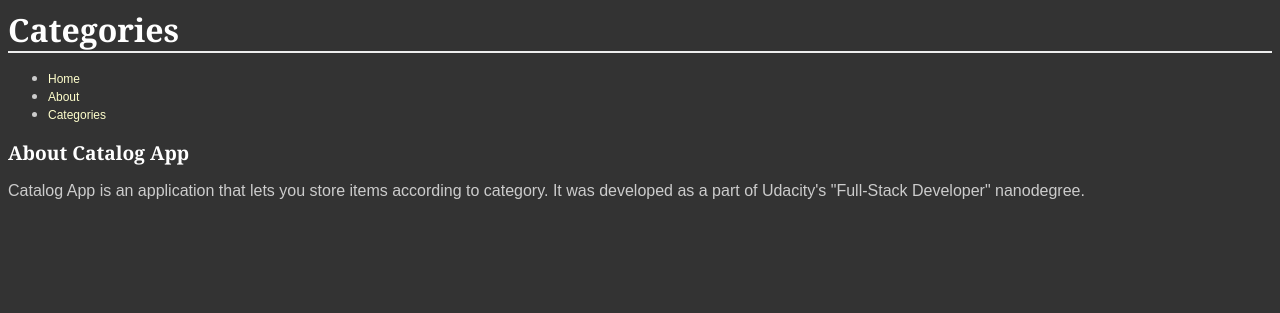
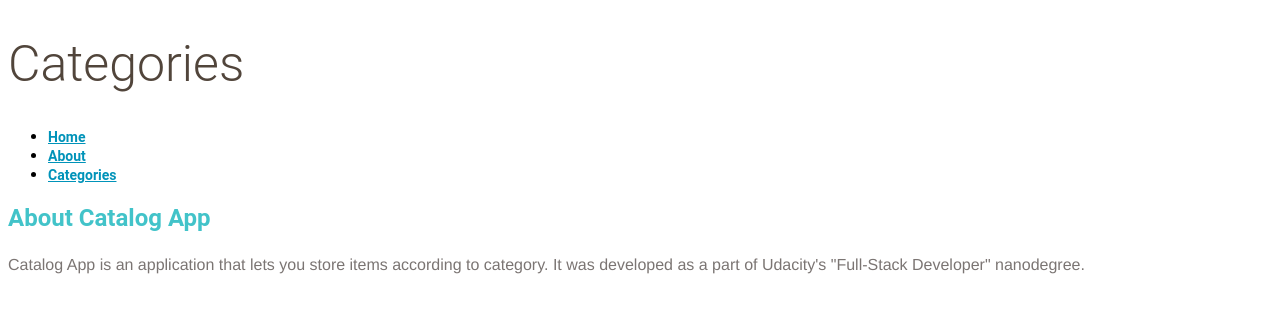
Before and after one commit to juanchopanza/ItemCatalog, a Flask app: page /about in a window 1280 px wide. Shown: the top 313 px of the page. Run offline with Flask 2, Linux system fonts and the light colour scheme.

Commit message:
Update styling, taken from udacity restaurant menus project.

```diff
--- a/itemcatalog/static/styles.css
+++ b/itemcatalog/static/styles.css
@@ -1,63 +1,195 @@
 /*
  * Basic styling. Mainly taken from tutor's examples in Udacity
- * full-stack foundations restaurant menus project.
+ * full-stack foundations restaurant menus and Oauth2 projects.
  *
  */
-body {
-    font-family: sans-serif;
-/*    background-image: url('img3.jpg'); */
-    background-color: #333333
-}
 
-h1, h2, h3, h4 {
-    color: #FFFFFF;
-}
-
-h1, h2 {
-    font-family: 'Georgia', serif;
-    margin: 0;
+* {
+    font-family: "Helvetica Neue Bold", Roboto, Helvetica, Arial, sans-serif;
+    font-weight: 700;
 }
 
 h1 {
-    border-bottom: 2px solid #eee;
+    font-family: "Helvetica Neue Light", Roboto, Helvetica, Arial, sans-serif;
+    font-size: 50px;
+    color: #51453B;
+    line-height: 60px;
+    font-weight: 300;
 }
 
 h2 {
-    font-size: 1.2em;
+    font-size: 24px;
+    color: #42C3C9;
+    line-height: 29px;
 }
 
-p, dd, dt, li {
-    color: #CCCCCC;
+h3 {
+    font-size: 18px;
+    color: #4A4A4A;
+    line-height: 23px;
+}
+
+p {
+    font-family: "Helvetica Neue", Roboto, Helvetica, Arial, sans-serif;
+    font-size: 16px;
+    color: #7B7573;
+    line-height: 24px;
+    font-weight: 400;
+}
+
+strong {
+    font-size: 16px;
+    color: #7B7573;
+    line-height: 24px;
 }
 
 a {
-    text-decoration: none;
-    color:#FFFFCC;
-    font-size: .75em;
+    font-size: 14px;
+    color: #0093B9;
+    line-height: 17px;
 }
 
-.pane {
-    position:absolute;
-    left: 25%;
-    border: 2px solid;
-    border-radius: 15px;
-    padding: 5px;
-    margin: 5px;
-    border-color: #999999;
-    background-color: #333333
+.padding-top {
+    padding-top: 30px;
 }
 
-.header {
-    left:50%;
+.padding-bottom {
+    padding-bottom: 30px;
+}
+
+.margin-right {
+    margin-right: 30px;
+}
+
+.padding-none {
+    padding: 0;
+}
+
+.btn {
+    padding: 20px;
+    margin: 0;
+    border-color: #9FB80A;
+    border-width: 2px;
+    color: #9FB80A;;
+}
+
+.btn:hover {
+    border-color: #9FB80A;
+}
+
+.btn.delete {
+    border-color: #aaaaaa;
+    color: #aaaaaa;
+}
+
+.btn.delete:hover {
+    border-color: #aaaaaa;
+    color: red;
+}
+
+.glyphicon {
+    margin-right: 10px;
+}
+
+.top-menu {
+    padding-top: 30px;
+    padding-bottom: 30px;
+}
+
+.top-menu p {
+    margin-bottom: 0;
+    line-height: 16px;
+}
+
+.top-menu a {
+    margin-bottom: 0;
+    line-height: 16px;
+    font-size: 16px;
+    color: #7B7573;
+    font-weight: 400;
+}
+
+.divider {
+    height: 15px;
+}
+
+.divider.blue {
+    background-color: #42C3C9;
+}
+
+.divider.green {
+    background-color: #9FB80A;
+}
+
+.banner.main {
+    height: 150px;
+    background: url("/static/top-banner.jpg");
+    background-position: right;
+    background-repeat: no-repeat;
+    background-size: cover;
+}
+
+.banner.menu {
+    height: 150px;
+    background-color: #E1E17F;
+}
+
+.banner.profile {
+    height: 150px;
+    background-color: #A6E8EB;
+}
+
+.banner h1 {
+    margin: 45px 0;
+}
+
+.restaurant-list {
+    background-color: #F0F0F0;
+    padding: 20px;
+}
+
+.restaurant-list:hover {
+    background-color: #e1e17f;
+    padding: 20px;
+}
+
+.menu-item {
+    background: #F0F0F0;
+    padding: 20px;
+    margin: 20px;
+    margin-left: -20px;
+}
+
+.menu-price {
+    font-weight: 700;
+}
+
+.creator {
+    padding-right: 20px;
+    margin-top: -20px;
+    text-align: right;
+    float:right;
+}
+
+.creator img {
+    width: 100px;
+    border-radius: 50%;
+}
+
+.creator figcaption {
+    font-size: 14px;
+    color: #7B7573;
+    font-weight: 400;
+    margin-top: -20px;
+}
+
+.flash {
+    background-color: #98FB98;
+    width:100%;
+    text-decoration: none;
+}
+
+.flash li {
+    list-style-type: none;
     text-align: center;
 }
-
-.name {
-    width:50%;
-    display: inline-block;
-    float: left;
-}
-
-.description {}
-
-.editdeletepane{}
```
